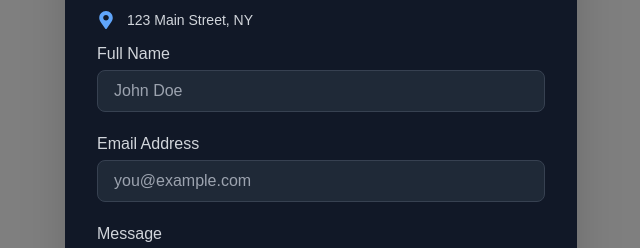
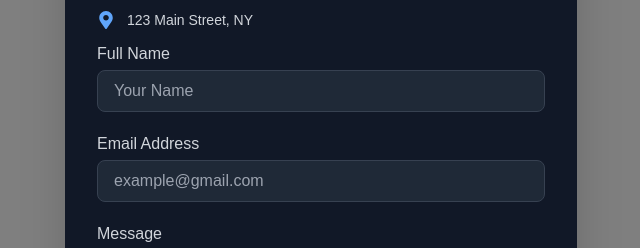
Before and after one commit to aquib2502/Nictus, a Next.js app: page /contactus in a window 1280 px wide. Shown: the part 250-498 px from the top of the page, without its empty margins (319-959 px from the left). Built offline with nearby package versions, Linux system fonts and the light colour scheme.

Commit message:
done contactus

```diff
--- a/src/components/contactus/contactus.jsx
+++ b/src/components/contactus/contactus.jsx
@@ -37,7 +37,7 @@ export default function ContactUs() {
             <input
               type="text"
               className="w-full px-4 py-2 bg-gray-800 text-white border border-gray-700 rounded-lg focus:ring-2 focus:ring-blue-500 focus:border-blue-500 transition-all"
-              placeholder="John Doe"
+              placeholder="Your Name"
             />
           </div>
 
@@ -46,7 +46,7 @@ export default function ContactUs() {
             <input
               type="email"
               className="w-full px-4 py-2 bg-gray-800 text-white border border-gray-700 rounded-lg focus:ring-2 focus:ring-blue-500 focus:border-blue-500 transition-all"
-              placeholder="you@example.com"
+              placeholder="example@gmail.com"
             />
           </div>
 
```
